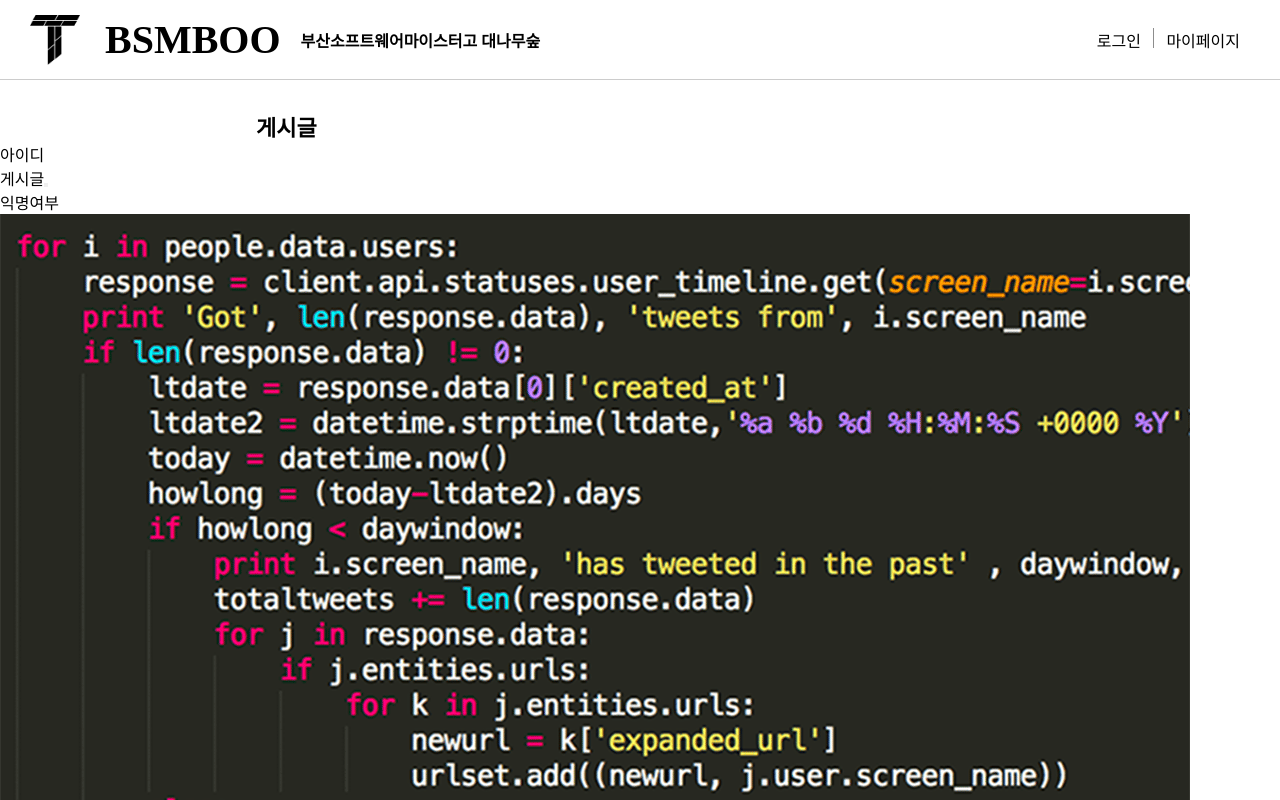
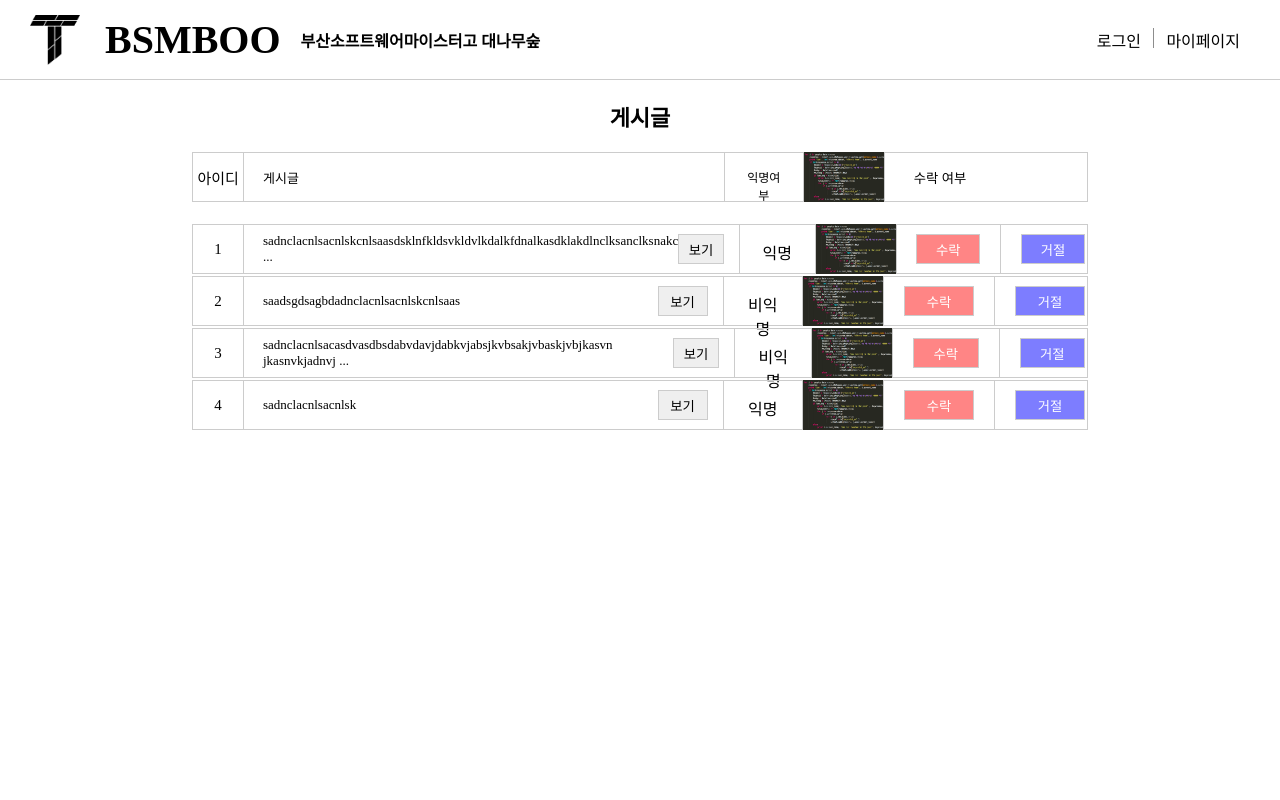
Before and after one commit to T-Junior-BambooForest/T_Frontend, a React (Create React App) app: page /management in a window 1280 px wide. Shown: the top 800 px of the page. Built offline with nearby package versions, Linux system fonts and the light colour scheme; no server answers.

Commit message:
UPDATE : 표 형식으로 게시글 스타일 전환

```diff
--- a/src/Style/Management.scss
+++ b/src/Style/Management.scss
@@ -1,124 +1,137 @@
-$content_image_width: 96%;
-
 .management_title_box {
     display: flex;
+    justify-content: center;
 
     .management_title {
-        margin: 30px auto 0px 20%;
+        margin-top: 20px;
         font-size: 22px;
     }
 }
 
-.content_box_wrap_m {
-    max-height: fit-content;
-    width: 62.5%;
-    margin: 10px 0px 0px 20%;
-    display: inline-block;
-    box-shadow: 1px 1px 1px 1px rgb(153, 153, 153);
-    border-radius: 2px;
+.management_content_wrap {
+    margin-top: 20px;
+    display: flex;
+    align-items: center;
+    flex-direction: column;
 
-    .content_box_m {
-        max-height: fit-content;
-        margin: 10px 0px 10px 5px;
+    .management_content_box {
+        margin-bottom: 2px;
+        border: 1px solid #ccc;
+        width: 70vw;
+        height: 50px;
 
-        .profile_image_box_m {
+        .management_id_box {
             float: left;
+            border-right: 1px solid #ccc;
+            width: 4vw;
+            height: 100%;
+            display: flex;
+            justify-content: center;
+            align-items: center;
 
-            .profile_image_m {
-                margin-left: 5px;
-                width: 40px;
-                height: 40px;
-                border-radius: 300px;
+            .management_id {
+                font-size: 15px;
+                font-weight: 500;
             }
         }
 
-        .user_box_m {
-            float: left;
-            margin-top: 3px;
-            margin-left: 5px;
+        .management_text_box {
+            height: 100%;
+            display: flex;
+            align-items: center;
+            margin-left: 70px;
+            width: 65vw;
 
-            .user_name_box_m {
-                .user_name_m {
-                    font-size: 16px;
-                    font-weight: 600;
-                }
+            .management_text {
+                font-size: 13px;
+                font-weight: 500;
             }
 
-            .post_date_box_m {
-                .post_date_m {
-                    font-size: 12px;
-                    font-weight: 500;
-                    color: rgb(153, 153, 153);
-                }
-            }
-        }
-
-        .management_button_box {
-            float: right;
-            margin: 4px 20px 0px 0px;
-
-            .accept_button,
-            .refuse_button {
-                border: none;
-                margin: 0px 6px 0px 6px;
-                width: 60px;
+            .text_detail_btn {
+                margin-left: auto;
+                margin-right: 15px;
+                border: 1px solid #ccc;
+                width: 50px;
                 height: 30px;
             }
 
-            .accept_button {
-                border: 2px solid #ccc;
-                background-color: white;
-                cursor: pointer;
+            .custome_line {
+                height: 100%;
+                width: 1px;
+                background-color: #ccc;
             }
 
-            .accept_button:hover {
-                background-color: rgb(247, 246, 246);
+            .management_isAnony {
+                margin: 0px 20px 0px 20px;
+                width: 3vw;
+                height: 18px;
+                font-size: 16px;
+                text-align: center;
             }
 
-            .refuse_button {
-                border: 2px solid rgb(77, 77, 77);
-                background-color: black;
-                color: #fff;
-                cursor: pointer;
+            .img_preview {
+                width: 80px;
+                height: 50px;
             }
 
-            .refuse_button:hover {
-                background-color: rgb(63, 63, 63);
+            .accept_btn {
+                margin: 0px 20px 0px 20px;
+                width: 70px;
+                height: 30px;
+                border: 1px solid #ccc;
+                color: white;
+                background-color: rgb(255, 133, 133);
             }
 
-        }
-
-        .custom_line_m {
-            background-color: rgb(208, 208, 208);
-            clear: left;
-            margin-left: -3px;
-            width: 100%;
-            height: 2px;
-
-        }
-
-        .contents_m {
-            word-break: break-all;
-            width: 96%;
-            height: fit-content;
-            margin: 10px auto 10px 2%;
-
-            .content_m {
-                font-size: 14px;
-                font-weight: 400;
-            }
-        }
-
-        .content_image_box_m {
-            display: flex;
-            justify-content: center;
-
-            .content_image_m {
-                margin-left: 2%;
-                margin-right: auto;
-                width: 300px;
-                height: 200px;
+            .reject_btn {
+                margin: 0px 10px 0px 20px;
+                color: white;
+                width: 70px;
+                height: 30px;
+                border: 1px solid #ccc;
+                background-color: rgb(125, 125, 255);
             }
         }
     }
 }
+
+.text_detail {
+    background-color: green;
+    width: 300px;
+    height: 300px;
+}
+
+.text_detail_btn_preview {
+    margin-left: auto;
+    margin-right: 15px;
+    border: none;
+    background-color: white;
+    width: 50px;
+    height: 30px;
+}
+
+.management_isAnony_preview {
+    margin: 0px 20px 0px 20px;
+    width: 3vw;
+    height: 18px;
+    font-size: 12px;
+    text-align: center;
+}
+
+.accept_btn_preview {
+    margin: 0px 20px 0px 20px;
+    width: 70px;
+    height: 30px;
+    border: none;
+    color: black;
+    background-color: white;
+}
+
+.reject_btn_preview {
+    margin: 0px 10px 0px 20px;
+    color: black;
+    border: none;
+    width: 70px;
+    height: 30px;
+    background-color: white;
+}
```
